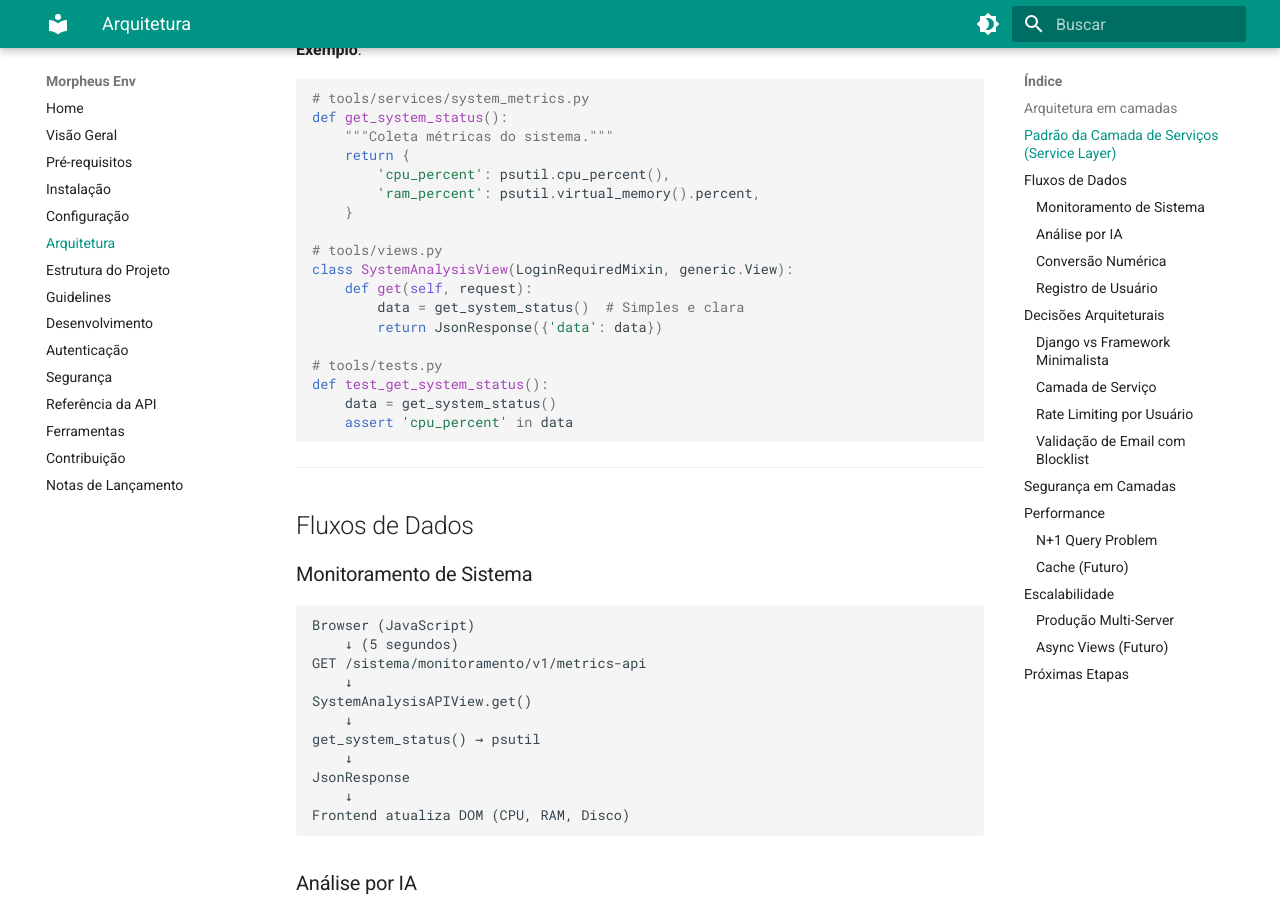
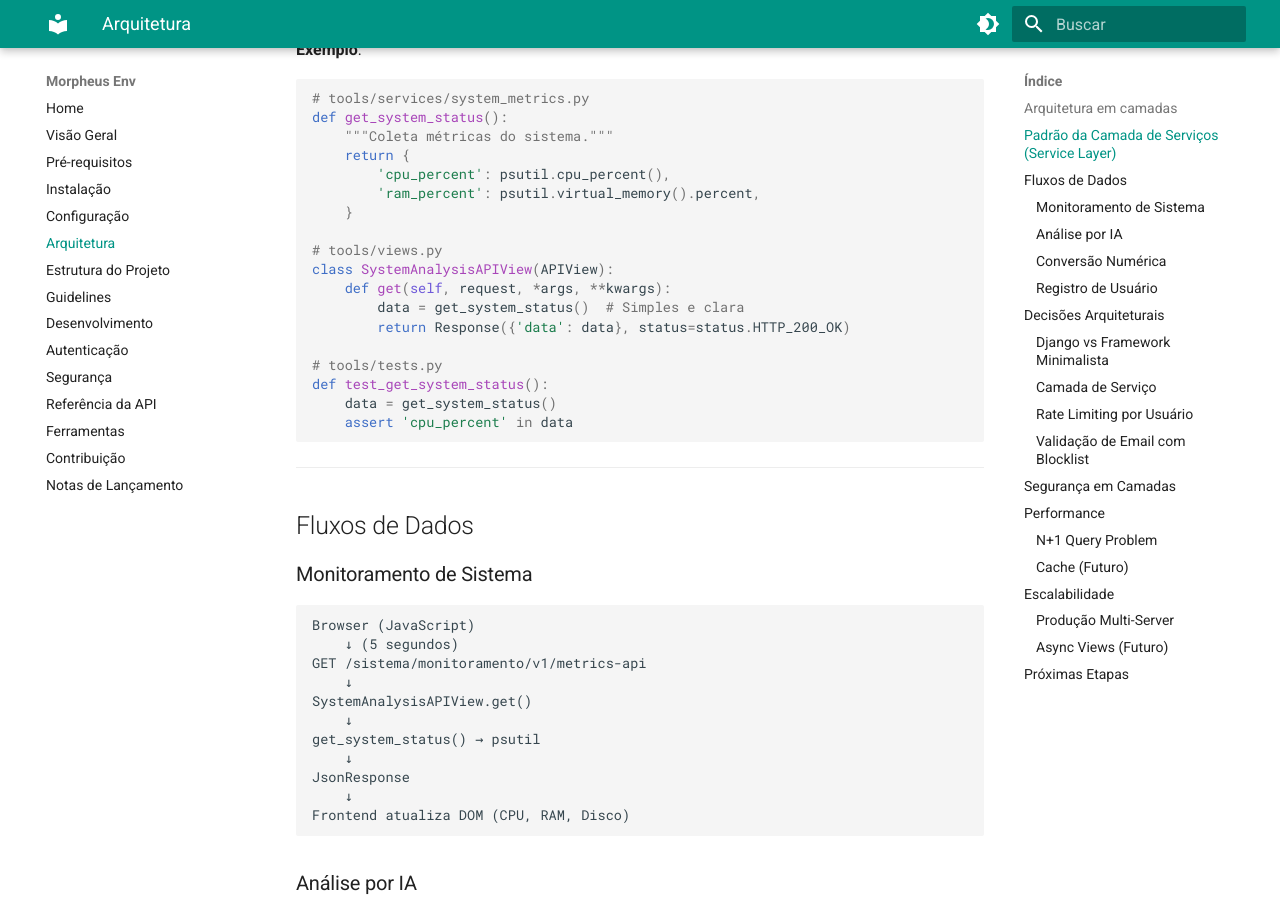
Before and after one commit to eukauacavalcante/morpheus_env, an MkDocs documentation site: the page built from docs/architecture.md, in a window 1280 px wide and 900 px high, scrolled down 1865 px. Built offline with MkDocs 1.6.1 and Material for MkDocs 9.7.7, drawn with Linux system fonts in a browser that asks for light colours.

Commit message:
docs: conteúdo atualizado

```diff
--- a/docs/architecture.md
+++ b/docs/architecture.md
@@ -64,10 +64,10 @@ def get_system_status():
     }
 
 # tools/views.py
-class SystemAnalysisView(LoginRequiredMixin, generic.View):
-    def get(self, request):
+class SystemAnalysisAPIView(APIView):
+    def get(self, request, *args, **kwargs):
         data = get_system_status()  # Simples e clara
-        return JsonResponse({'data': data})
+        return Response({'data': data}, status=status.HTTP_200_OK)
 
 # tools/tests.py
 def test_get_system_status():
```
